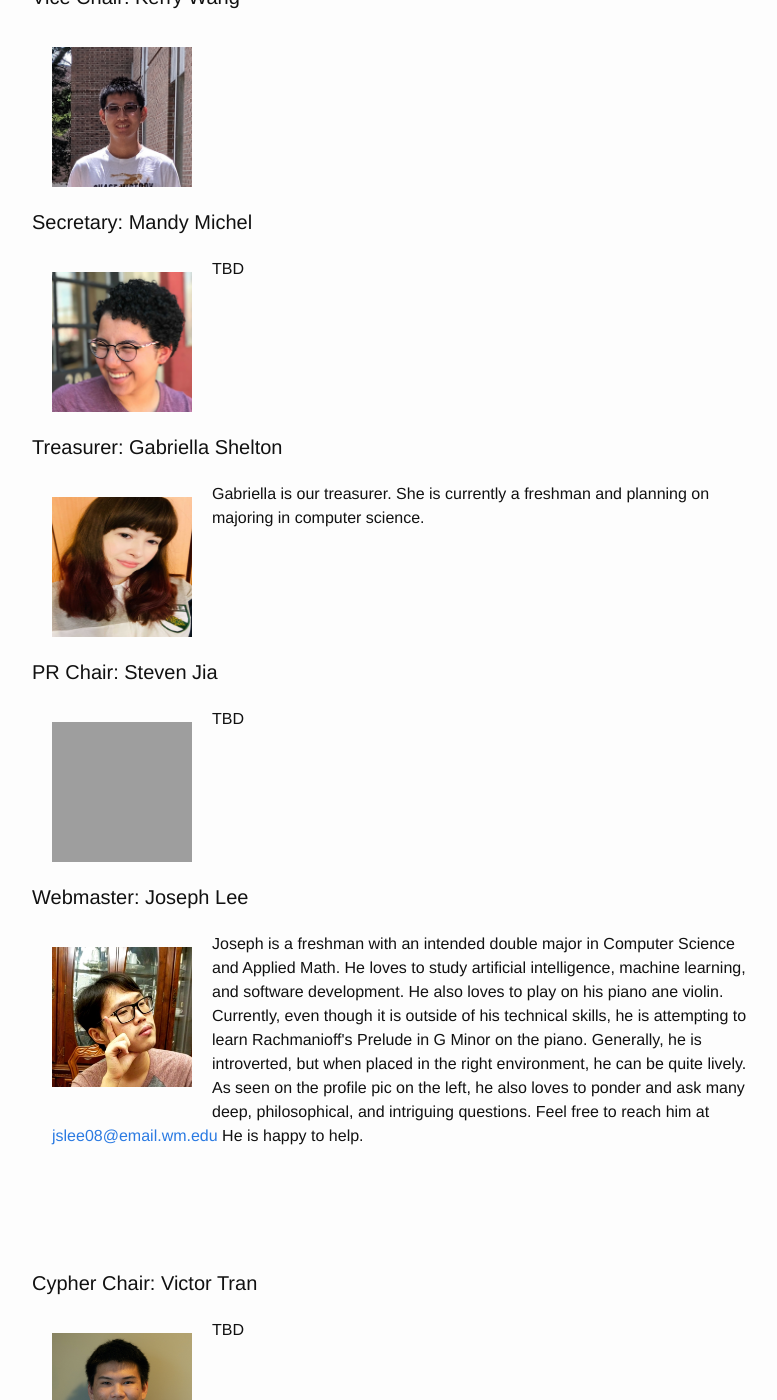
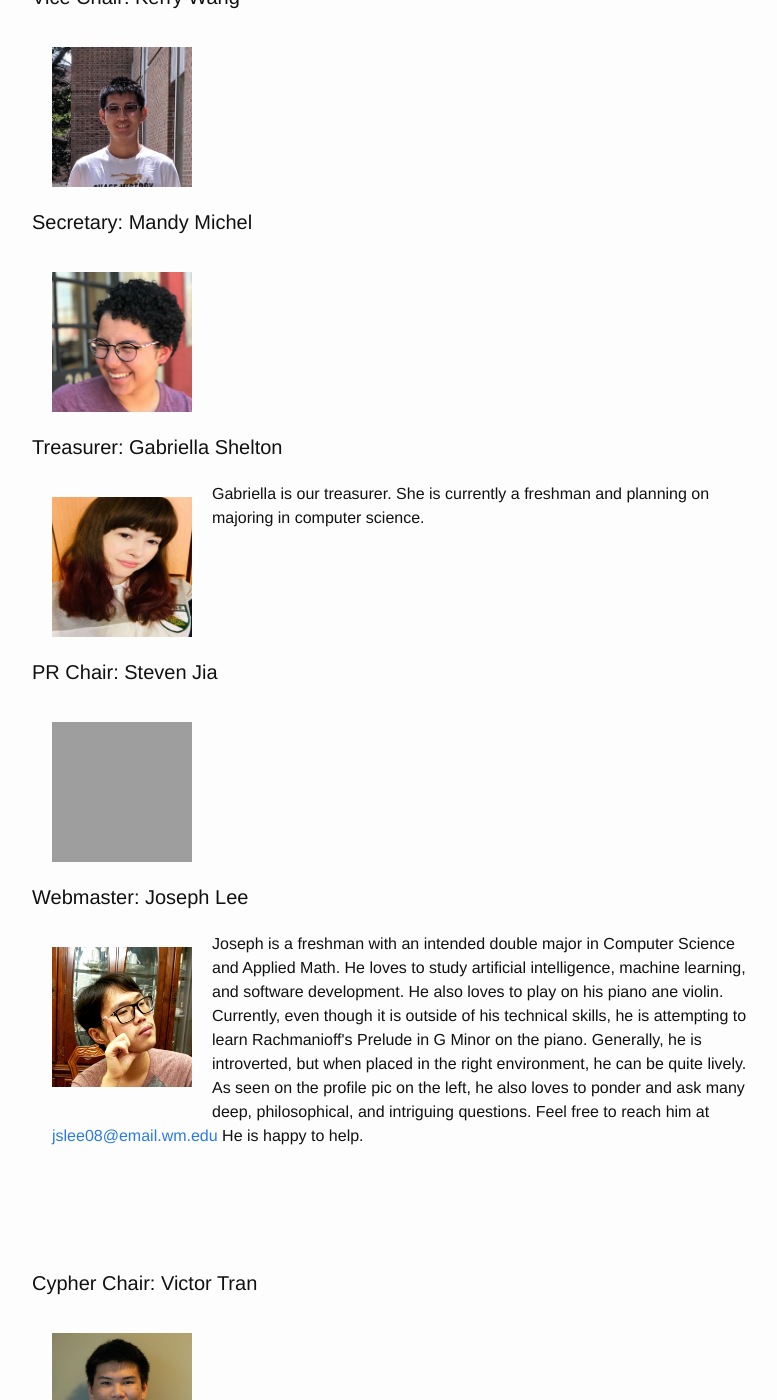
Before and after one commit to ACMWM/acmwm.github.io, a Jekyll site: the page built from _pages/officers.md, in a window 1280 px wide and 1400 px high, scrolled down 684 px. Shown: the whole window, without its empty margins (238-1015 px from the left). Built offline with Jekyll 4.4.1, drawn with Linux system fonts in a browser that asks for light colours; grey boxes are pictures that could not be loaded.

Commit message:
got rid of TBD (decided it was best to leave bios blank until the corresponding people update me otherwise)

```diff
--- a/_config.yml
+++ b/_config.yml
@@ -44,7 +44,7 @@ officers:
     name: Mandy Michel
     pic: mandy.jpg
     bio: >
-              TBD
+
 
   - job: Treasurer
     name: Gabriella Shelton
@@ -56,7 +56,7 @@ officers:
     name: Steven Jia
     pic:
     bio: >
-              TBD
+
 
   - job: Webmaster
     name: Joseph Lee
@@ -69,19 +69,19 @@ officers:
     name: Victor Tran
     pic: victor.jpg
     bio: >
-            TBD
+
 
   - job: TIP Chair
     name: Ronan Donovan
     pic:
     bio: >
-            TBD
+
 
   - job: Hackathon Chair
     name: Robert West
     pic:
     bio: >
-              TBD
+
 
   - job: Faculty Advisor
     name: Jim Deverick
```
